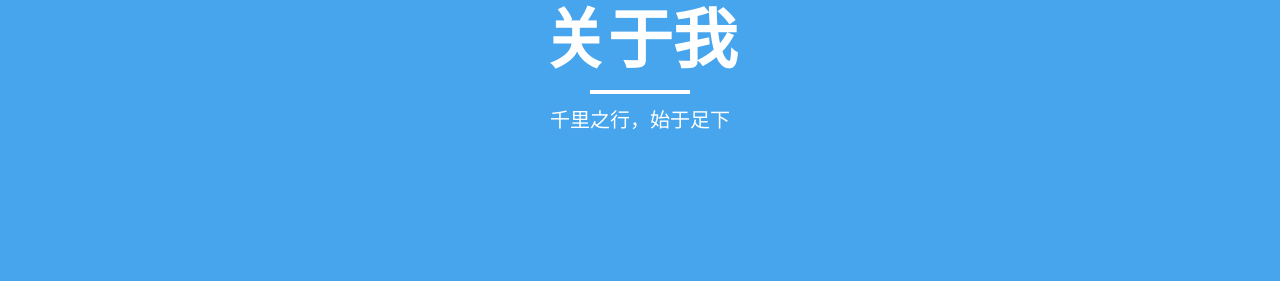
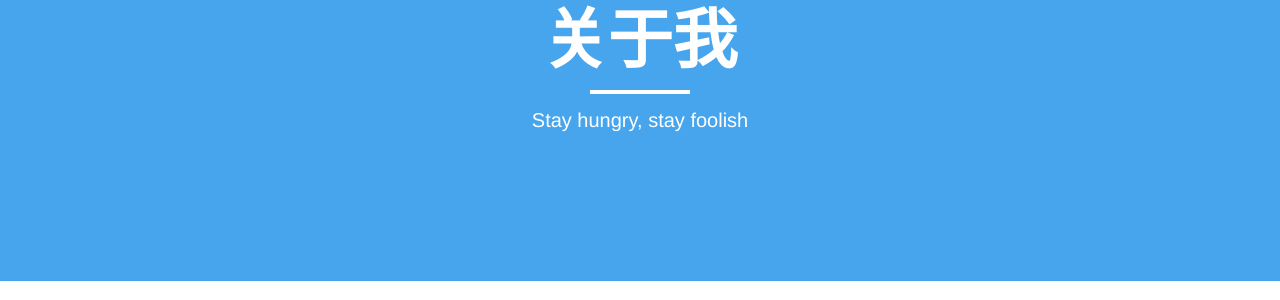
Before and after one commit to L1468999760/L1468999760.github.io, a Jekyll site: the page built from about.md, in a window 1280 px wide. Shown: the part 147-447 px from the top of the page. Built offline with Jekyll 4.4.1, drawn with Linux system fonts in a browser that asks for light colours; nearby versions of some CDN libraries.

Commit message:
fix: 修改签名

```diff
--- a/about.md
+++ b/about.md
@@ -1,7 +1,7 @@
 ---
 layout: page
 title: "关于我"
-description: "千里之行，始于足下"
+description: "Stay hungry, stay foolish"
 header-img: "img/twitter.jpg"
 ---
 
```
